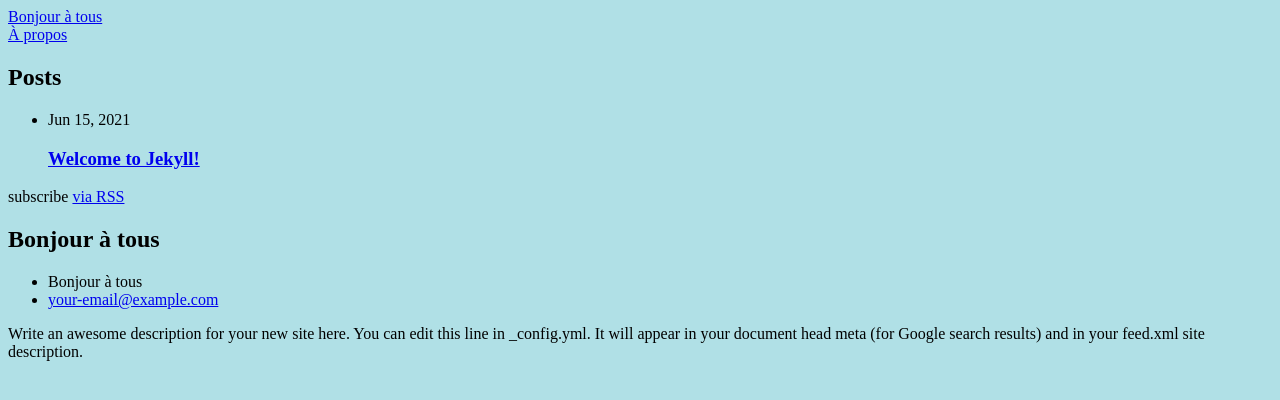
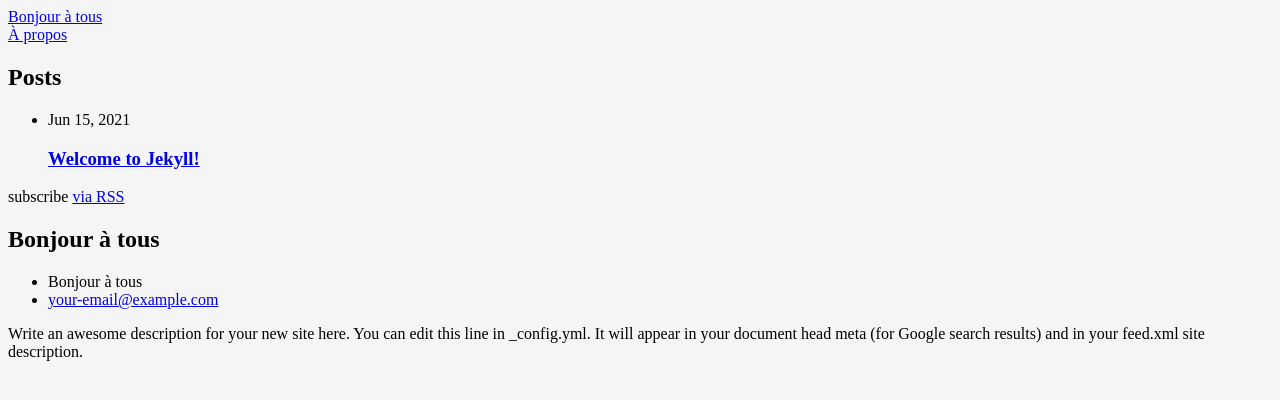
Before and after one commit to Corentin69008/Corentin69008.github.io, a Jekyll site: the page built from index.markdown, in a window 1280 px wide. Shown: the top 400 px of the page. Built offline with Jekyll 4.4.1, drawn with Linux system fonts in a browser that asks for light colours.

Commit message:
mise a jour

```diff
--- a/assets/main.css
+++ b/assets/main.css
@@ -3,5 +3,5 @@ p {
 }
 
 html{
-  background-color: #B0E0E6;
+  background-color: #F5F5F5;
 }
```
